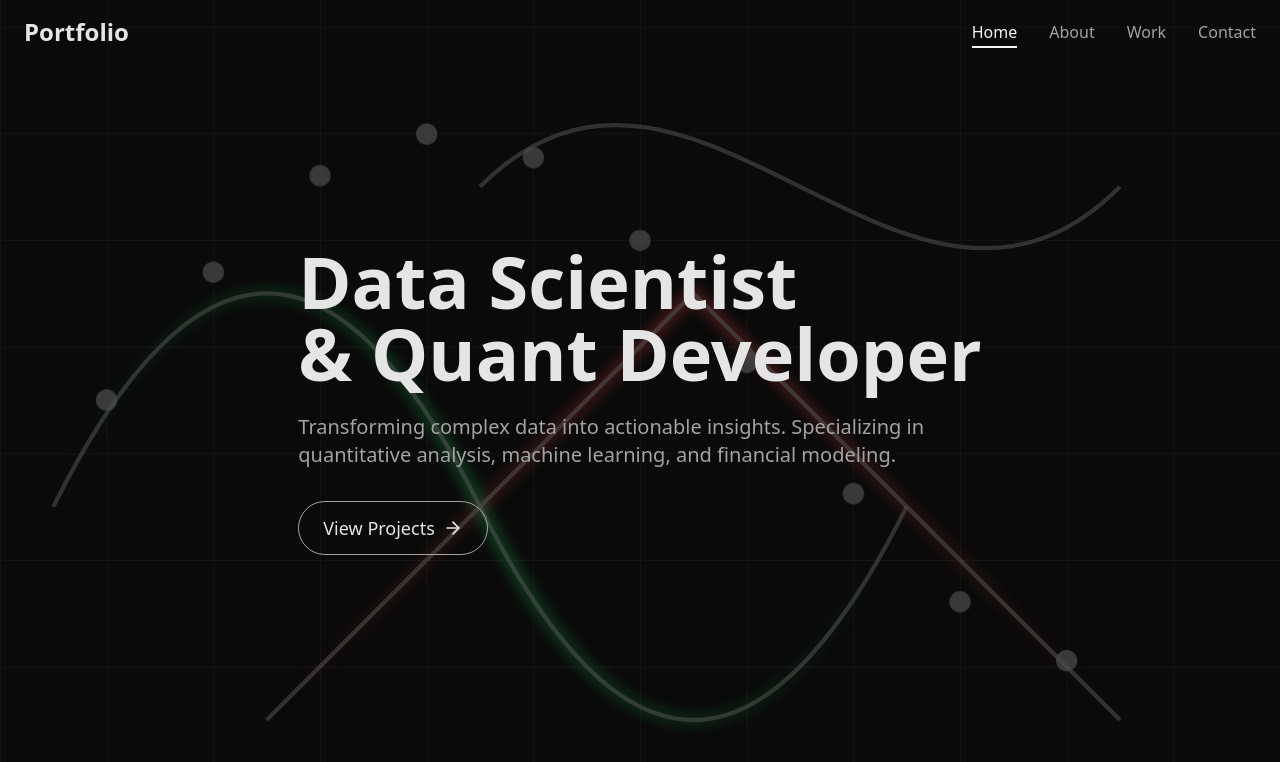
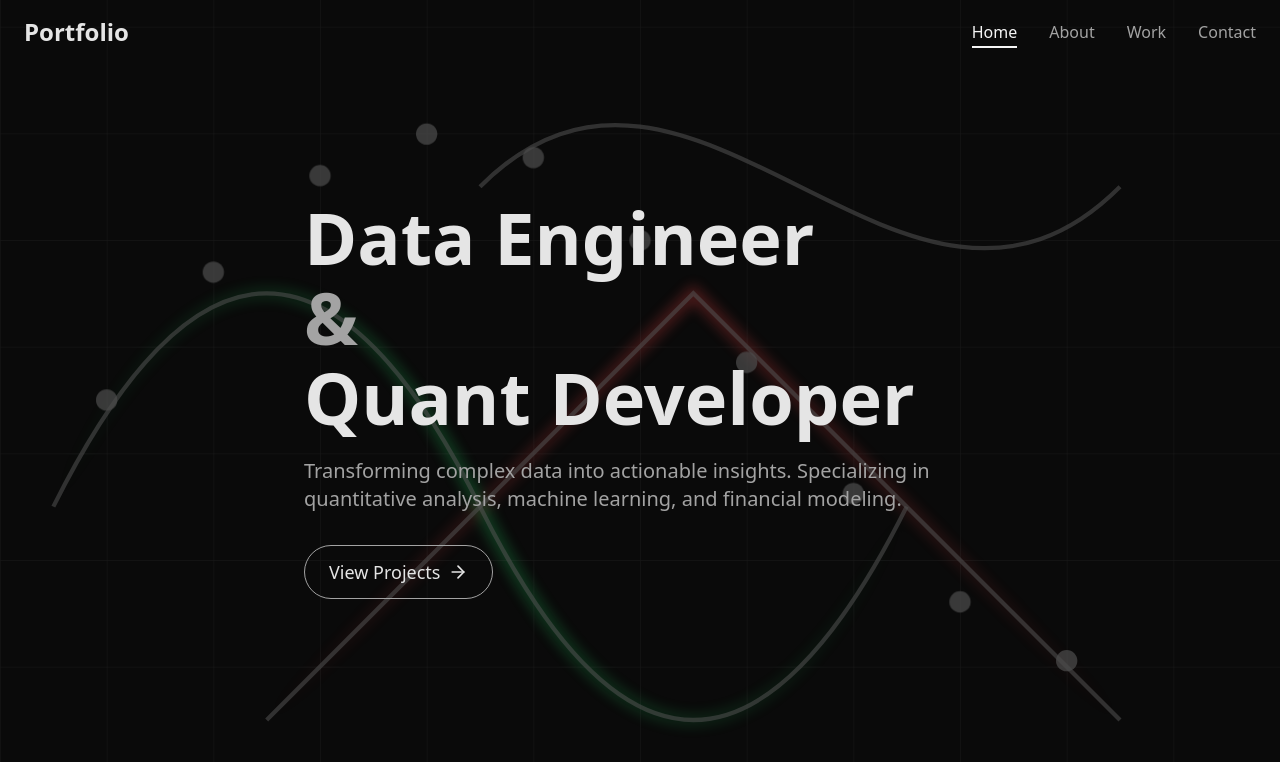
Before and after one commit to basit-faisal/Portfolio, a React (Vite) app: page / in a window 1280 px wide. Shown: the top 762 px of the page. Built offline with nearby package versions, Linux system fonts and the light colour scheme.

Commit message:
ClutterRemoval

```diff
--- a/src/pages/Home.tsx
+++ b/src/pages/Home.tsx
@@ -19,8 +19,11 @@ const Home = () => {
           animate={{ y: 0 }}
           className="text-5xl md:text-7xl font-bold mb-6"
         >
-          Data Scientist
-          <br />& Quant Developer
+          <div className="flex flex-col gap-2">
+            <span>Data Engineer</span>
+            <span className="text-neutral-400">&</span>
+            <span>Quant Developer</span>
+          </div>
         </motion.h1>
         <motion.p
           initial={{ y: 20, opacity: 0 }}
```
